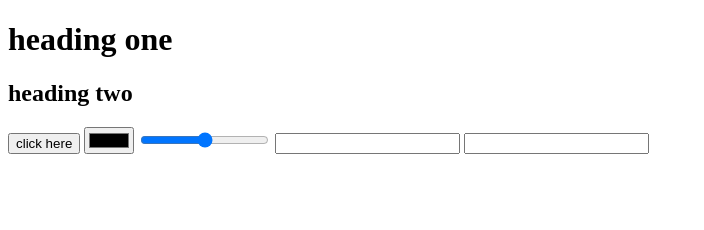
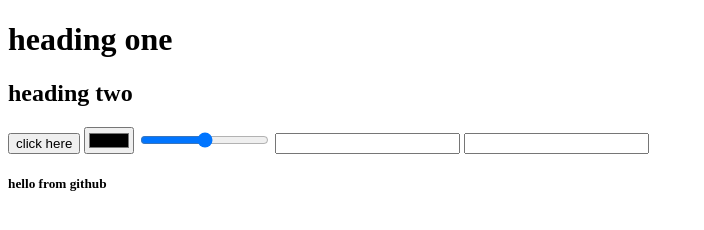
Before and after one commit to abubakkar-mee/learn-to-git, a plain HTML site: page index.html in a window 1280 px wide. Shown: the whole page, without its empty margins (0-704 px from the left). Drawn offline with Linux system fonts and the light colour scheme.

Commit message:
Update index.html
commit

```diff
--- a/index.html
+++ b/index.html
@@ -13,5 +13,6 @@
     <input type="range">
     <input type="password">
     <input type="text">
+    <h5>hello from github</h5>
 </body>
 </html>
```
